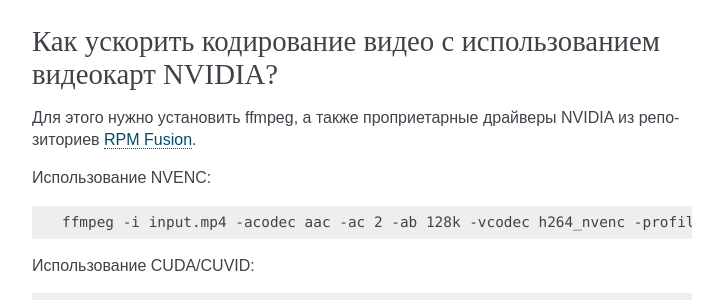
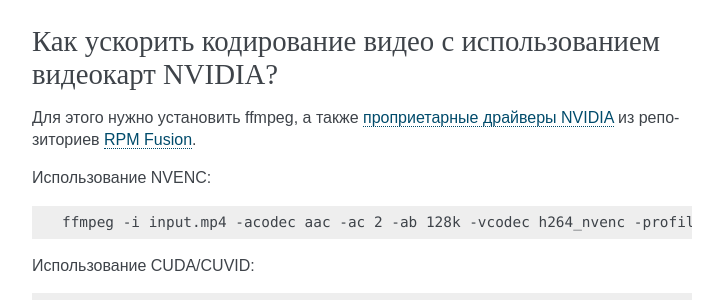
Before and after one commit to RussianFedora/FAQ, a Sphinx documentation site: the page built from source/hardware.rst, in a window 1280 px wide and 900 px high, scrolled down 14753 px. Shown: the part 151-451 px from the top of the window, without its empty margins (388-1111 px from the left). Built offline with Sphinx 7.4.7, drawn with Linux system fonts in a browser that asks for light colours; part of the change alters nothing that is shown.

```diff
--- a/source/hardware.rst
+++ b/source/hardware.rst
@@ -827,7 +827,7 @@ ICC профиль можно получить либо на сайте прои
 Как ускорить кодирование видео с использованием видеокарт NVIDIA?
 ====================================================================
 
-Для этого нужно установить ffmpeg, а также проприетарные драйверы NVIDIA из репозиториев :ref:`RPM Fusion <rpmfusion>`.
+Для этого нужно установить ffmpeg, а также :ref:`проприетарные драйверы NVIDIA <nvidia-drivers>` из репозиториев :ref:`RPM Fusion <rpmfusion>`.
 
 Использование NVENC:
 
@@ -851,7 +851,7 @@ ICC профиль можно получить либо на сайте прои
 Как запустить игру из Steam на дискретной видеокарте с поддержкой Optimus?
 =============================================================================
 
-Актуальные версии клиента Steam `поддерживают <https://support.steampowered.com/kb_article.php?ref=6316-GJKC-7437>`__ технологию NVIDIA Optimus "из коробки" если установлен :ref:`проприетарный драйвер Bumblebee <nvidia-drivers>`.
+Актуальные версии клиента Steam `поддерживают <https://support.steampowered.com/kb_article.php?ref=6316-GJKC-7437>`__ технологию NVIDIA Optimus "из коробки" если установлен :ref:`проприетарный драйвер Bumblebee <nvidia-optimus>`.
 
 Чтобы запустить игру на дискретной видеокарте, нажмём **правой кнопкой мыши** по нужной игре в Библиотеке, выберем пункт контекстного меню **Свойства**, нажмём кнопку **Установить параметры запуска** и в открывшемся окне введём следующее:
 
```
